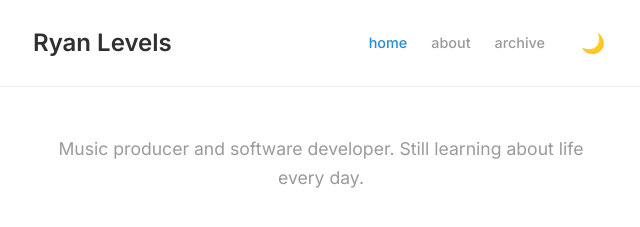
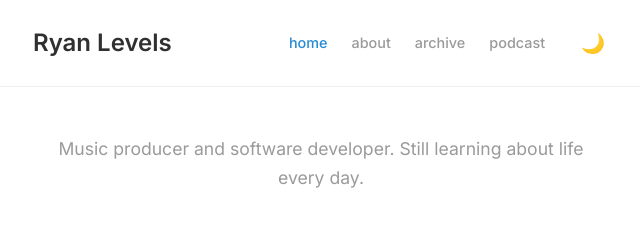
Before and after one commit to talemache/talemache.github.io, a Jekyll site: the page built from index.html, in a window 1280 px wide. Shown: the top 227 px of the page, without its empty margins (319-959 px from the left). Built offline with Jekyll 4.4.1, drawn with Linux system fonts in a browser that asks for light colours; the list of posts is cut into pages by our own code.

Commit message:
added podcast link

```diff
--- a/_layouts/default.html
+++ b/_layouts/default.html
@@ -37,6 +37,7 @@
             <li><a href="{{ '/' | relative_url }}" {% if page.url == '/' %}class="active"{% endif %}>home</a></li>
             <li><a href="{{ '/about/' | relative_url }}" {% if page.url == '/about/' %}class="active"{% endif %}>about</a></li>
             <li><a href="{{ '/archive/' | relative_url }}" {% if page.url == '/archive/' %}class="active"{% endif %}>archive</a></li>
+            <li><a href="{{ '/podcast/' | relative_url }}" {% if page.url == '/podcast/' %}class="active"{% endif %}>podcast</a></li>
           </ul>
 
           <button class="theme-toggle" onclick="toggleTheme()" aria-label="Toggle dark mode">
```
